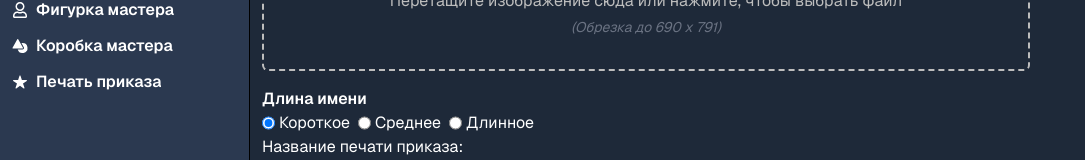
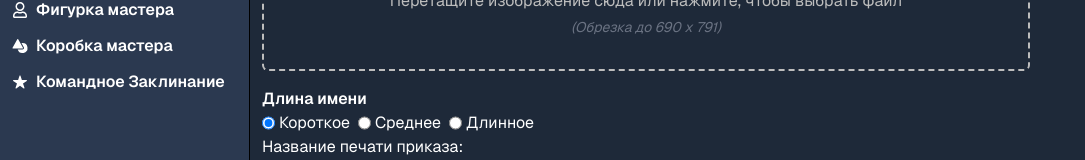
Before and after one commit to Jipice/Fate-Domination-Card-Maker-Rus, a Next.js app: page /command-seal in a window 1280 px wide. Shown: the part 183-343 px from the top of the page, without its empty margins (0-1085 px from the left). Built offline with nearby package versions, Linux system fonts and the light colour scheme.

Commit message:
Update SideBar.tsx

```diff
--- a/src/components/SideBar/SideBar.tsx
+++ b/src/components/SideBar/SideBar.tsx
@@ -13,7 +13,7 @@ const menuItems = [
   { label: "Жетон мастера", icon: FaRegUserCircle, link: "master-token" },
   { label: "Фигурка мастера", icon: FaRegUser, link: "master-standee" },
   { label: "Коробка мастера", icon: IoShapes, link: "master-box" },
-  { label: "Печать приказа", icon: IoIosStar, link: "command-seal" },
+  { label: "Командное Заклинание", icon: IoIosStar, link: "command-seal" },
 ];
 
 const DEFAULT_WIDTH = 250;
```
